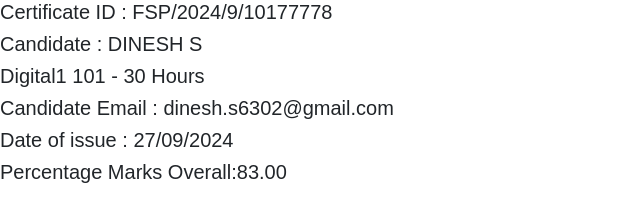
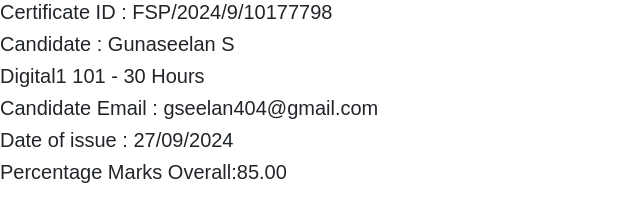
Before and after one commit to fun-inspiration-7467/fun-inspiration-7467-digital-101-sales-info, a plain HTML site: page index.html in a window 1280 px wide. Shown: the whole page, without its empty margins (0-640 px from the left). Drawn offline with nearby package versions, Linux system fonts and the light colour scheme.

Commit message:
index.html

```diff
--- a/index.html
+++ b/index.html
@@ -10,12 +10,12 @@
 <body>
     <main>
         <div class="row">
-    <h5 style="font-family:Arial, Helvetica, sans-serif;" >Certificate ID : FSP/2024/9/10177778</h5>
-    <h5 style="font-family:Arial, Helvetica, sans-serif;">Candidate : DINESH S</h5>
+    <h5 style="font-family:Arial, Helvetica, sans-serif;" >Certificate ID : FSP/2024/9/10177798</h5>
+    <h5 style="font-family:Arial, Helvetica, sans-serif;">Candidate : Gunaseelan S</h5>
     <h5 style="font-family:Arial, Helvetica, sans-serif;">Digital1 101 - 30 Hours</h5>
-    <h5 style="font-family:Arial, Helvetica, sans-serif;">Candidate Email : dinesh.s6302@gmail.com</h5>
+    <h5 style="font-family:Arial, Helvetica, sans-serif;">Candidate Email : gseelan404@gmail.com</h5>
     <h5 style="font-family:Arial, Helvetica, sans-serif;">Date of issue : 27/09/2024</h5>
-    <h5 style="font-family:Arial, Helvetica, sans-serif;">Percentage Marks Overall:83.00</h5>
+    <h5 style="font-family:Arial, Helvetica, sans-serif;">Percentage Marks Overall:85.00</h5>
     <script src="https://cdn.jsdelivr.net/npm/bootstrap@5.3.3/dist/js/bootstrap.bundle.min.js" integrity="sha384-YvpcrYf0tY3lHB60NNkmXc5s9fDVZLESaAA55NDzOxhy9GkcIdslK1eN7N6jIeHz" crossorigin="anonymous"></script>
 </div>
 </main>
```
